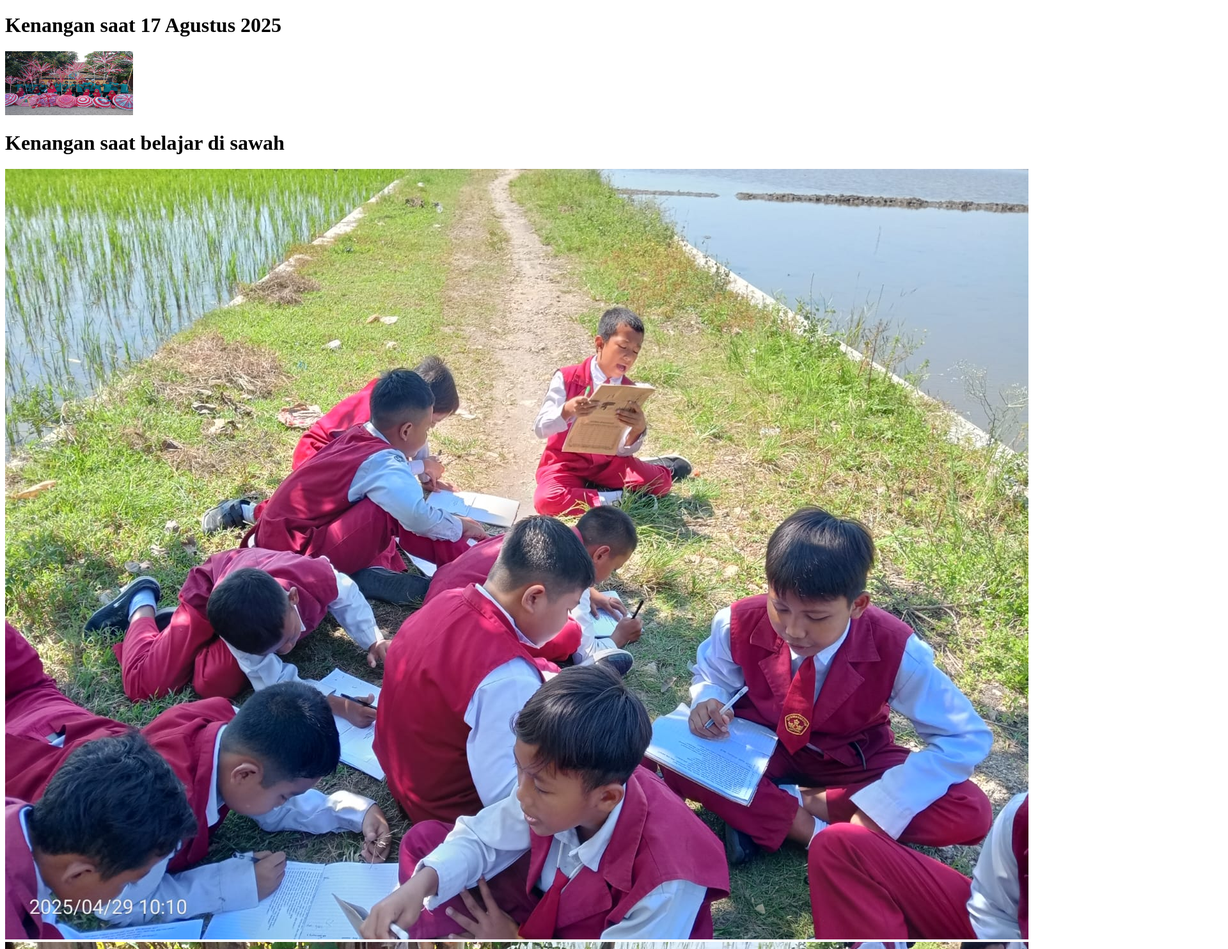
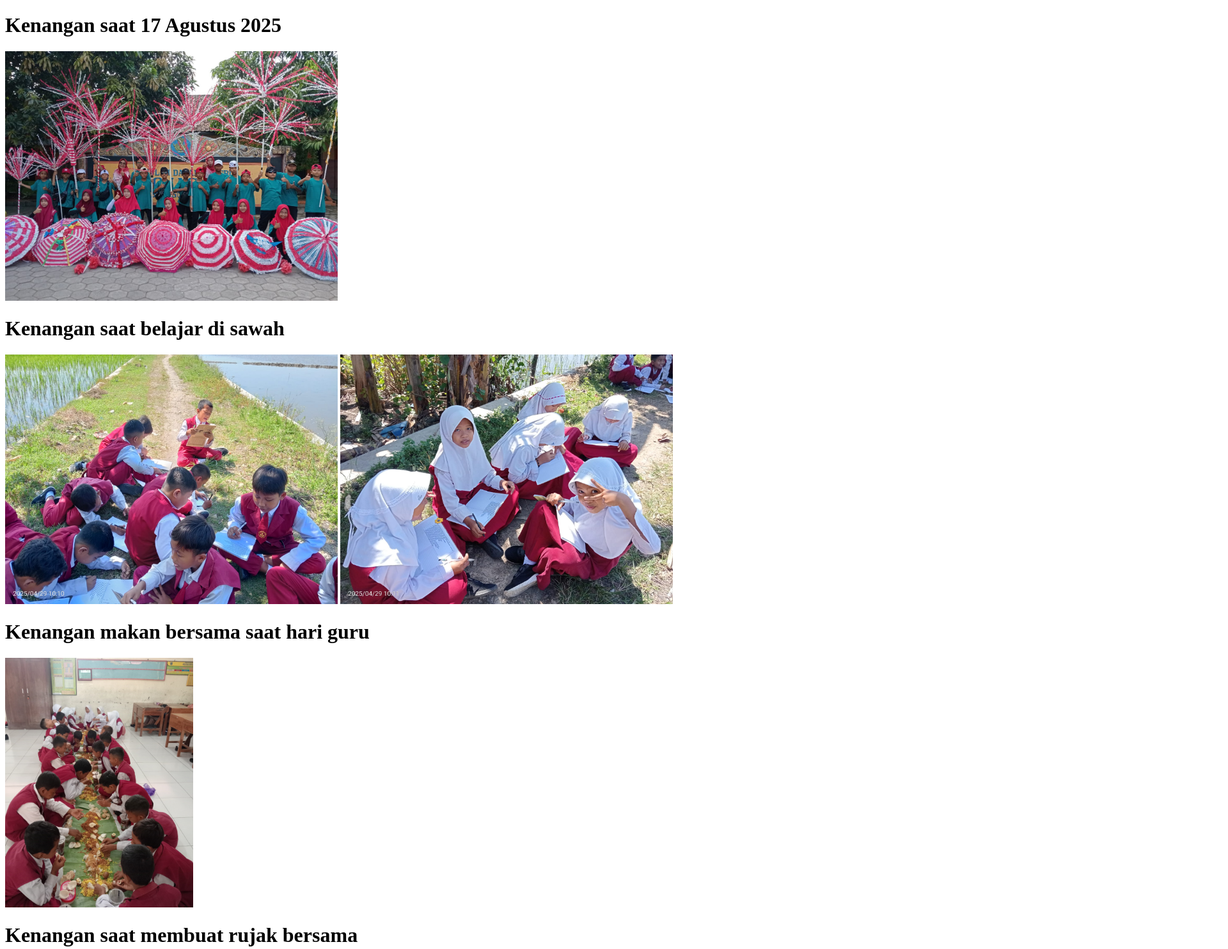
Before and after one commit to Hisyam134/Album-Kelas-VI-2025-2026, a plain HTML site: page index.html in a window 1280 px wide. Shown: the top 1483 px of the page at 64% size, 1920 px wide, since content can reach past the window. Drawn offline with Linux system fonts and the light colour scheme.

Commit message:
Add files via upload

```diff
--- a/index.html
+++ b/index.html
@@ -7,11 +7,14 @@
 </head>
 <body>
     <h1>Kenangan saat 17 Agustus 2025</h1>
-    <img src="gambar foto/agustus 2025.jpeg" alt="EROR 303" width="200px" height="100px">
+    <img src="gambar foto/agustus 2025.jpeg" alt="EROR 303" width="520px" height="390px">
     <h1>Kenangan saat belajar di sawah</h1>
-    <img src="gambar foto/belajar di sawah.jpeg" alt="EROR 303">
-    <img src="gambar foto/WhatsApp Image 2025-09-30 at 5.57.40 PM.jpeg" alt="EROR 303">
+    <img src="gambar foto/belajar di sawah.jpeg" alt="EROR 303" width="520px" height="390px">
+    <img src="gambar foto/WhatsApp Image 2025-09-30 at 5.57.40 PM.jpeg" alt="EROR 303" width="520px" height="390px">
     <h1>Kenangan makan bersama saat hari guru</h1>
-    <img src="gambar foto/WhatsApp Image 2025-09-30 at 5.57.37 PM.JPEG" alt="EROR 303">
+    <img src="gambar foto/WhatsApp Image 2025-09-30 at 5.57.37 PM.JPEG" alt="EROR 303" wight="520px" height="390px">
+    <h1>Kenangan saat membuat rujak bersama</h1>
+    <img src="gambar foto/WhatsApp Image 2025-09-30 at 5.57.41 PM (2).jpeg" alt="EROR 303" width="520px" height="390px">
+    <img src="gambar foto/WhatsApp Image 2025-09-30 at 5.57.41 PM (1).jpeg" alt="EROR 303" width="520px" height="390px">
 </body>
 </html>
```
